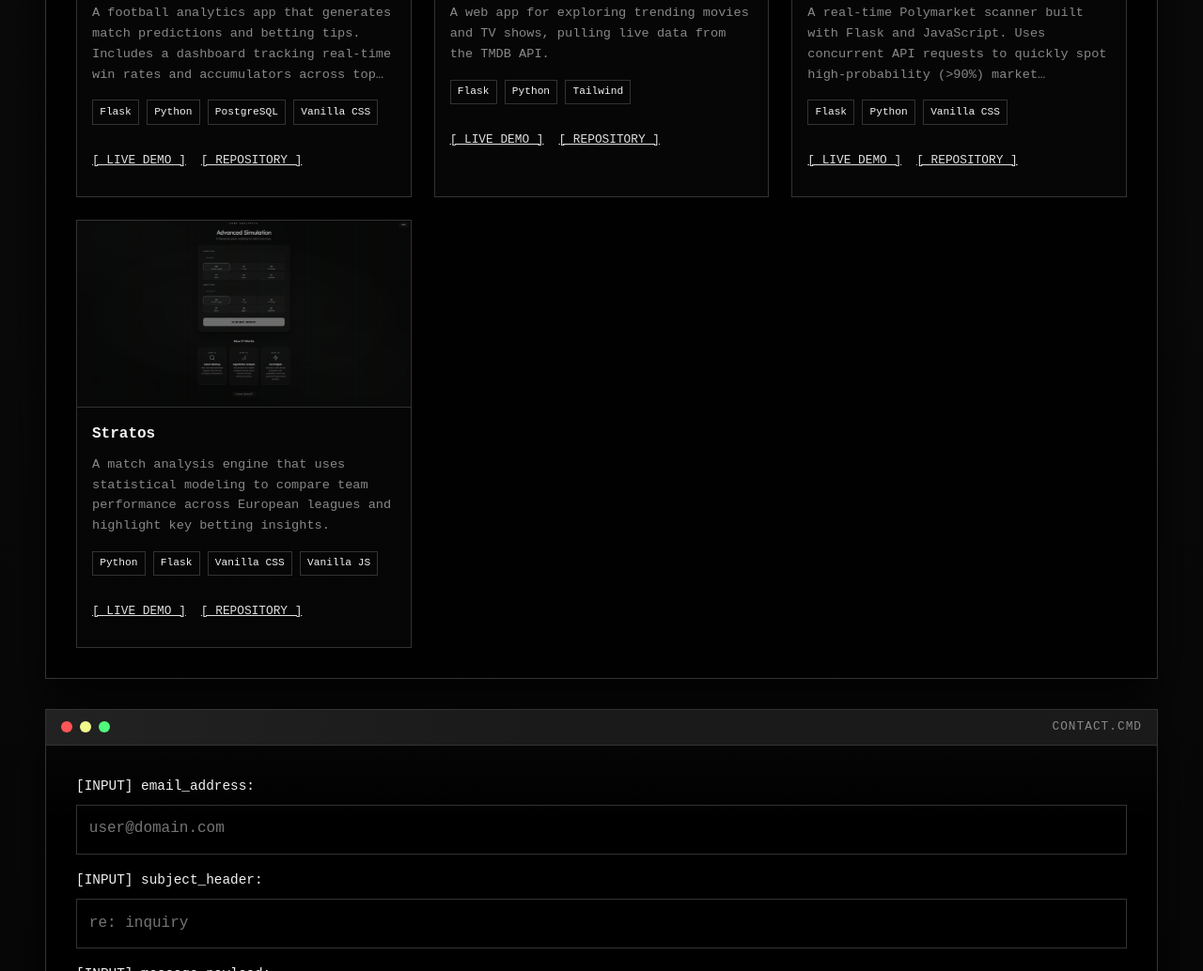
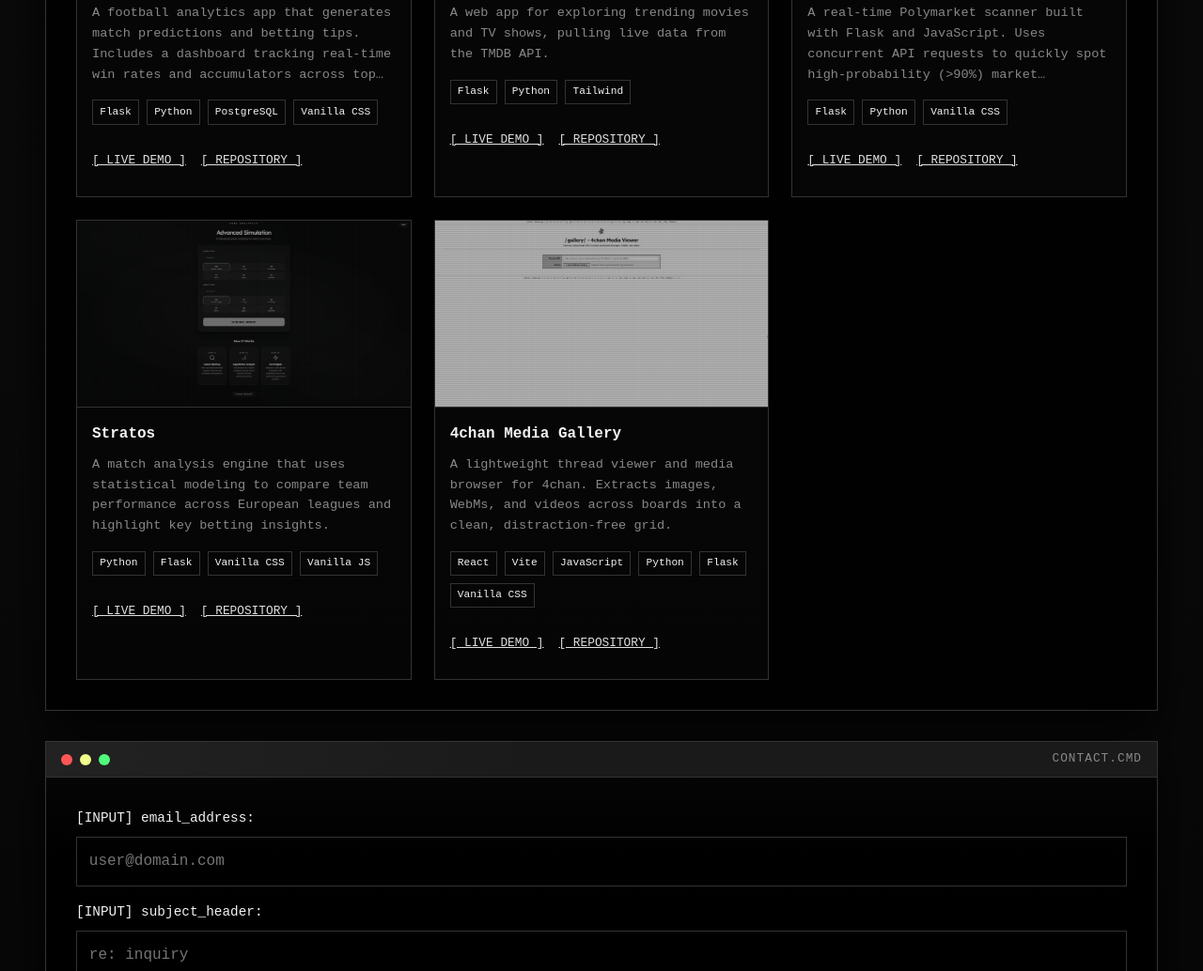
Before and after one commit to nilville/portfolio, a website: page public/index.html in a window 1280 px wide. Shown: the part 1189-2223 px from the top of the page at 94% size. Drawn offline with Linux system fonts and the light colour scheme.

Commit message:
added new project (4chan media gallery)

```diff
--- a/public/index.html
+++ b/public/index.html
@@ -284,6 +284,45 @@
                   </div>
                 </div>
               </article>
+
+              <!-- Project 5: 4chan Media Gallery -->
+              <article class="project-card">
+                <div class="project-preview">
+                  <img
+                    src="img/5.png"
+                    alt="4chan Media Gallery viewer"
+                    loading="lazy"
+                  />
+                </div>
+                <div class="project-info">
+                  <h3>4chan Media Gallery</h3>
+                  <p>
+                    A lightweight thread viewer and media browser for 4chan. Extracts images, WebMs, and videos across boards into a clean, distraction-free grid.
+                  </p>
+                  <div class="project-tech">
+                    <span class="tech-tag">React</span>
+                    <span class="tech-tag">Vite</span>
+                    <span class="tech-tag">JavaScript</span>
+                    <span class="tech-tag">Python</span>
+                    <span class="tech-tag">Flask</span>
+                    <span class="tech-tag">Vanilla CSS</span>
+                  </div>
+                  <div class="project-links">
+                    <a
+                      href="https://4chan-media-gallery.vercel.app"
+                      target="_blank"
+                      rel="noopener noreferrer"
+                      >[ LIVE_DEMO ]</a
+                    >
+                    <a
+                      href="https://github.com/nilville/4chan-Media-Gallery"
+                      target="_blank"
+                      rel="noopener noreferrer"
+                      >[ REPOSITORY ]</a
+                    >
+                  </div>
+                </div>
+              </article>
             </div>
           </div>
         </section>
--- a/public/main.js
+++ b/public/main.js
@@ -218,6 +218,14 @@ if (contactForm) {
       stack: "Python, Flask, Vanilla CSS, Vanilla JS",
       url: "https://stratos-inir.vercel.app/",
       repo: "https://github.com/nilville/Stratos"
+    },
+    {
+      name: "4chan-Media-Gallery",
+      description:
+        "Lightweight thread viewer and media browser for 4chan.",
+      stack: "React, Vite, JavaScript, Python, Flask, Vanilla CSS",
+      url: "https://4chan-media-gallery.vercel.app",
+      repo: "https://github.com/nilville/4chan-Media-Gallery"
     },
   ];
 
@@ -534,15 +542,24 @@ if (contactForm) {
       );
       return;
     }
-    const target = args[0].toLowerCase();
+    const rawTarget = args.join(" ").toLowerCase().trim();
+    const cleanTarget = rawTarget.replace(/[-_\s]/g, "");
 
     // Try matching by number index first
-    const targetIndex = parseInt(target, 10);
+    const targetIndex = parseInt(rawTarget, 10);
     let project;
     if (!isNaN(targetIndex) && targetIndex >= 1 && targetIndex <= PROJECTS.length) {
       project = PROJECTS[targetIndex - 1];
     } else {
-      project = PROJECTS.find((p) => p.name.toLowerCase() === target);
+      project = PROJECTS.find((p) => {
+        const pName = p.name.toLowerCase();
+        const pClean = pName.replace(/[-_\s]/g, "");
+        return (
+          pName === rawTarget ||
+          pClean === cleanTarget ||
+          (rawTarget === "4chan" && pClean.includes("4chan"))
+        );
+      });
     }
 
     if (project) {
@@ -550,7 +567,7 @@ if (contactForm) {
       window.open(project.url, "_blank", "noopener,noreferrer");
     } else {
       print(
-        `Unknown repository target: ${target}. Options: ${PROJECTS.map((p) => p.name.toLowerCase()).join(", ")} or 1-${PROJECTS.length}`,
+        `Unknown repository target: ${rawTarget}. Options: ${PROJECTS.map((p) => p.name.toLowerCase()).join(", ")} or 1-${PROJECTS.length}`,
         "error-output",
       );
     }
```
Also changed, not shown: .agents/skills/antiSlop/SKILL.md (added), .agents/skills/security/SKILL.md (added), README.md, public/img/5.png (added).
